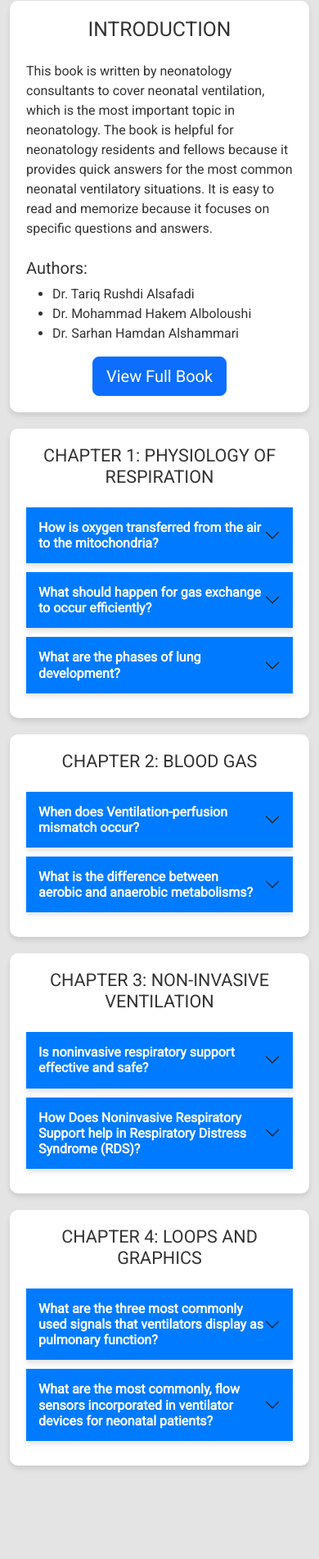
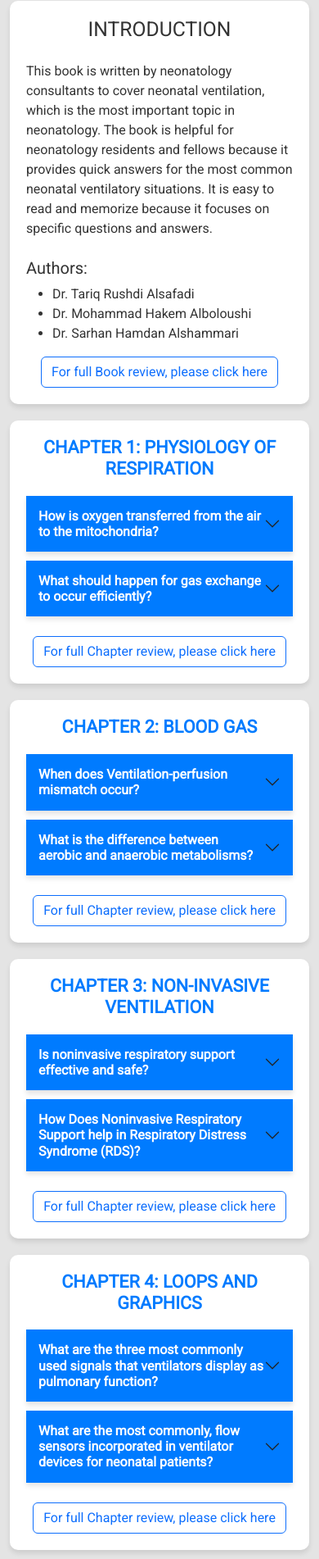
Before and after one commit to mahmoudsobh123/Dr.Sarhan, a plain HTML site: page index.html in a window 390 px wide. Shown: the part 98-2000 px from the top of the page at 82% size. Before the commit the page ends 1910 px from the top, so only its background shows below. Drawn offline with nearby package versions, Linux system fonts and the light colour scheme.

Commit message:
Update index.html

```diff
--- a/index.html
+++ b/index.html
@@ -88,16 +88,23 @@
         box-shadow: 0 6px 12px rgba(0, 0, 0, 0.15);
       }
 
-      .accordion-button{
+      .accordion-button {
         color: #fff !important;
+      }
+
+      .chapter-title {
+        cursor: pointer;
+        color: #007bff;
+        font-weight: bold;
+        text-align: center;
+        margin-bottom: 20px;
       }
     </style>
   </head>
   <body>
     <div class="container my-4 mt-4">
-      <!-- style="color: rgb(5, 179, 179)" -->
       <!-- اسم الكتاب -->
-      <h2 class="text-center text-primary mb-3">
+      <h2 class="text-center mb-3 chapter-title">
         QUESTIONS AND ANSWERS IN NEONATAL VENTILATION
       </h2>
 
@@ -123,17 +130,20 @@
         <div class="text-center mt-2">
           <a
             href="https://tkween.com.sa/products/quistions-and-answers-in-neonatal-ventilation-neos"
-            class="btn btn-primary btn-lg"
+            class="btn btn-outline-primary"
             target="_blank"
           >
-            View Full Book
+            For full Book review, please click here
           </a>
         </div>
       </div>
 
       <!-- الفصل الأول -->
       <div class="chapter-card">
-        <h4 class="text-center mb-4">CHAPTER 1: PHYSIOLOGY OF RESPIRATION</h4>
+        <h4 class="chapter-title" onclick="toggleChapter('chapter1')">
+          CHAPTER 1: PHYSIOLOGY OF RESPIRATION
+        </h4>
+        <div id="chapter1">
           <div class="accordion accordion-flush" id="accordionFlushExample">
             <div class="accordion-item">
               <h2 class="accordion-header">
@@ -155,8 +165,8 @@
               >
                 <div class="accordion-body">
                   <p>
-                  The transfer of oxygen from the air outside the infant to the
-                  mitochondria involves a series of steps:
+                    The transfer of oxygen from the air outside the infant to
+                    the mitochondria involves a series of steps:
                   </p>
                   <p>(1) Convection of fresh air into the lung.</p>
                   <p>(2) Diffusion of oxygen into the blood.</p>
@@ -187,8 +197,8 @@
               >
                 <div class="accordion-body">
                   <p>
-                  For gas exchange to occur efficiently, the infant’s lungs must
-                  remain expanded, the lungs must be both ventilated and
+                    For gas exchange to occur efficiently, the infant’s lungs
+                    must remain expanded, the lungs must be both ventilated and
                     perfused, and the ambient partial pressure of oxygen in the
                     alveolar space must be greater than the partial pressure of
                     the oxygen in the blood.
@@ -196,42 +206,27 @@
                 </div>
               </div>
             </div>
+          </div>
 
-          <div class="accordion-item">
-            <h2 class="accordion-header">
-              <button
-                class="accordion-button collapsed"
-                type="button"
-                data-bs-toggle="collapse"
-                data-bs-target="#flush-collapseThree"
-                aria-expanded="false"
-                aria-controls="flush-collapseThree"
+          <!-- رابط لعرض الفصل كاملاً -->
+          <div class="text-center mt-4">
+            <a
+              href="https://tkween.com.sa/products/quistions-and-answers-in-neonatal-ventilation-neos"
+              class="btn btn-outline-primary"
+              target="_blank"
             >
-                What are the phases of lung development?
-              </button>
-            </h2>
-            <div
-              id="flush-collapseThree"
-              class="accordion-collapse collapse"
-              data-bs-parent="#accordionFlushExample"
-            >
-              <div class="accordion-body">
-                <ul>
-                  <li>Embryonic phase (weeks 3 to 6)</li>
-                  <li>Pseudoglandular phase (weeks 6 to 16)</li>
-                  <li>Canalicular phase (weeks 16 to 26)</li>
-                  <li>Terminal sac phase (weeks 26 to 36)</li>
-                  <li>Alveolar phase (week 36 to 3 years)</li>
-                </ul>
-              </div>
-            </div>
+              For full Chapter review, please click here
+            </a>
           </div>
         </div>
       </div>
 
       <!-- الفصل الثاني -->
       <div class="chapter-card">
-        <h4 class="text-center mb-4">CHAPTER 2: BLOOD GAS</h4>
+        <h4 class="chapter-title" onclick="toggleChapter('chapter2')">
+          CHAPTER 2: BLOOD GAS
+        </h4>
+        <div id="chapter2">
           <div class="accordion accordion-flush" id="accordionFlushExample2">
             <div class="accordion-item">
               <h2 class="accordion-header">
@@ -253,11 +248,11 @@
               >
                 <div class="accordion-body">
                   <p>
-                  When blood passes from the right side of the heart to the left
-                  side of the heart without traversing the pulmonary circulation
-                  (extrapulmonary shunt) or when blood traverses parts of the
-                  lung that are atelectatic and/or underventilated
-                  (intrapulmonary shunt).
+                    When blood passes from the right side of the heart to the
+                    left side of the heart without traversing the pulmonary
+                    circulation (extrapulmonary shunt) or when blood traverses
+                    parts of the lung that are atelectatic and/or
+                    underventilated (intrapulmonary shunt).
                   </p>
                 </div>
               </div>
@@ -284,27 +279,42 @@
               >
                 <div class="accordion-body">
                   <p>
-                  Aerobic metabolism of glucose for the production of adenosine
-                  triphosphate (ATP) is responsible for the consumption of
-                  oxygen and the production of CO2. Aerobic metabolism produces
-                  approximately 38 ATP molecules for each molecule of glucose
-                  metabolized. During conditions of insufficient oxygen delivery
-                  to cells, anaerobic metabolism occurs with conversion of
-                  glucose to pyruvate. This process is less efficient than
-                  aerobic metabolism and yields two molecules of ATP for each
-                  molecule of glucose consumed. Pyruvate is metabolized to
-                  lactic acid, which increases the base deficit of arterial
-                  blood.
+                    Aerobic metabolism of glucose for the production of
+                    adenosine triphosphate (ATP) is responsible for the
+                    consumption of oxygen and the production of CO2. Aerobic
+                    metabolism produces approximately 38 ATP molecules for each
+                    molecule of glucose metabolized. During conditions of
+                    insufficient oxygen delivery to cells, anaerobic metabolism
+                    occurs with conversion of glucose to pyruvate. This process
+                    is less efficient than aerobic metabolism and yields two
+                    molecules of ATP for each molecule of glucose consumed.
+                    Pyruvate is metabolized to lactic acid, which increases the
+                    base deficit of arterial blood.
                   </p>
                 </div>
               </div>
+            </div>
+          </div>
+
+          <!-- رابط لعرض الفصل كاملاً -->
+          <div class="text-center mt-4">
+            <a
+              href="https://tkween.com.sa/products/quistions-and-answers-in-neonatal-ventilation-neos"
+              class="btn btn-outline-primary"
+              target="_blank"
+            >
+              For full Chapter review, please click here
+            </a>
           </div>
         </div>
       </div>
 
       <!-- الفصل الثالث -->
       <div class="chapter-card">
-        <h4 class="text-center mb-4">CHAPTER 3: NON-INVASIVE VENTILATION</h4>
+        <h4 class="chapter-title" onclick="toggleChapter('chapter3')">
+          CHAPTER 3: NON-INVASIVE VENTILATION
+        </h4>
+        <div id="chapter3">
           <div class="accordion accordion-flush" id="accordionFlushExample3">
             <div class="accordion-item">
               <h2 class="accordion-header">
@@ -326,12 +336,12 @@
               >
                 <div class="accordion-body">
                   <p>
-                  A growing body of evidence confirms the safety and efficacy of
-                  noninvasive respiratory support for a variety of indications
-                  including initial management of RDS and postextubation care.
-                  CPAP is the most widely used form, but alternatives have been
-                  developed to increase the effectiveness and usability of the
-                  technique.
+                    A growing body of evidence confirms the safety and efficacy
+                    of noninvasive respiratory support for a variety of
+                    indications including initial management of RDS and
+                    postextubation care. CPAP is the most widely used form, but
+                    alternatives have been developed to increase the
+                    effectiveness and usability of the technique.
                   </p>
                 </div>
               </div>
@@ -359,20 +369,35 @@
                 <div class="accordion-body">
                   <p>
                     By preventing alveolar collapse at the end of expiration,
-                  noninvasive support preserves whatever surfactant is present,
-                  allowing maintenance of functional residual capacity (FRC),
-                  reducing ventilation-perfusion mismatch, and enhancing
-                  oxygenation.
+                    noninvasive support preserves whatever surfactant is
+                    present, allowing maintenance of functional residual
+                    capacity (FRC), reducing ventilation-perfusion mismatch, and
+                    enhancing oxygenation.
                   </p>
                 </div>
               </div>
+            </div>
+          </div>
+
+          <!-- رابط لعرض الفصل كاملاً -->
+          <div class="text-center mt-4">
+            <a
+              href="https://tkween.com.sa/products/quistions-and-answers-in-neonatal-ventilation-neos"
+              class="btn btn-outline-primary"
+              target="_blank"
+            >
+              For full Chapter review, please click here
+            </a>
           </div>
         </div>
       </div>
 
       <!-- الفصل الرابع -->
       <div class="chapter-card">
-        <h4 class="text-center mb-4">CHAPTER 4: LOOPS AND GRAPHICS</h4>
+        <h4 class="chapter-title" onclick="toggleChapter('chapter4')">
+          CHAPTER 4: LOOPS AND GRAPHICS
+        </h4>
+        <div id="chapter4">
           <div class="accordion accordion-flush" id="accordionFlushExample4">
             <div class="accordion-item">
               <h2 class="accordion-header">
@@ -395,8 +420,9 @@
               >
                 <div class="accordion-body">
                   <p>
-                  Pressure, airflow, and volume. Signals can be used to display
-                  loops, which may help to identify altered pulmonary mechanics.
+                    Pressure, airflow, and volume. Signals can be used to
+                    display loops, which may help to identify altered pulmonary
+                    mechanics.
                   </p>
                 </div>
               </div>
@@ -424,18 +450,57 @@
                 <div class="accordion-body">
                   <p>
                     Pneumotachometers or hot-wire anemometers. Pneumotachometers
-                  are normally placed between the Y piece of the ventilator and
-                  the endotracheal tube. Hot-wire anemometers use a hot wire
-                  placed within the sensor with airflow changing the temperature
-                  of the wire which influences the electric current through the
-                  wire.
+                    are normally placed between the Y piece of the ventilator
+                    and the endotracheal tube. Hot-wire anemometers use a hot
+                    wire placed within the sensor with airflow changing the
+                    temperature of the wire which influences the electric
+                    current through the wire.
                   </p>
                 </div>
               </div>
             </div>
           </div>
+
+          <!-- رابط لعرض الفصل كاملاً -->
+          <div class="text-center mt-4">
+            <a
+              href="https://tkween.com.sa/products/quistions-and-answers-in-neonatal-ventilation-neos"
+              class="btn btn-outline-primary"
+              target="_blank"
+            >
+              For full Chapter review, please click here
+            </a>
           </div>
         </div>
+      </div>
+    </div>
+
+    <script>
+      // دالة لفتح أو إغلاق جميع القوائم في الفصل
+      function toggleChapter(chapterId) {
+        const chapter = document.getElementById(chapterId);
+        const accordionItems = chapter.querySelectorAll(".accordion-collapse");
+
+        let isOpen = false;
+        accordionItems.forEach((item) => {
+          if (item.classList.contains("show")) {
+            isOpen = true;
+          }
+        });
+
+        if (isOpen) {
+          // إذا كانت القوائم مفتوحة، أغلقها
+          accordionItems.forEach((item) => {
+            new bootstrap.Collapse(item, { toggle: false }).hide();
+          });
+        } else {
+          // إذا كانت القوائم مغلقة، افتحها
+          accordionItems.forEach((item) => {
+            new bootstrap.Collapse(item, { toggle: false }).show();
+          });
+        }
+      }
+    </script>
 
     <script src="https://cdn.jsdelivr.net/npm/bootstrap@5.3.0/dist/js/bootstrap.bundle.min.js"></script>
     <script src="https://cdnjs.cloudflare.com/ajax/libs/font-awesome/6.0.0-beta3/js/all.min.js"></script>
```
Lines whose indentation alone changed are shown as unchanged.
